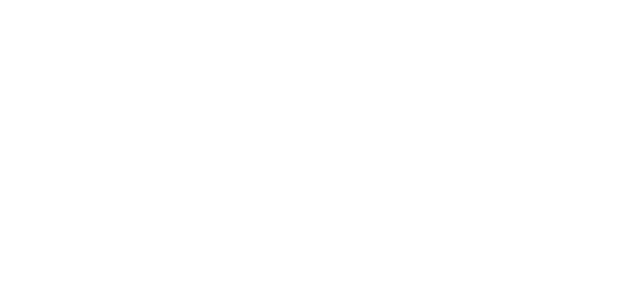
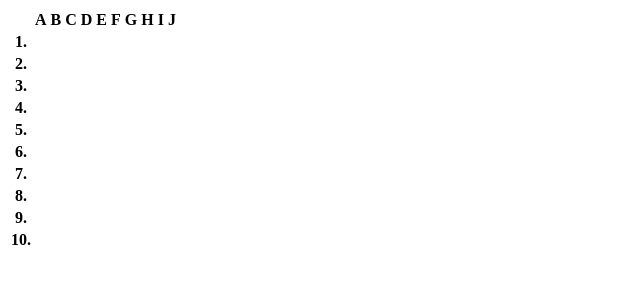
Before and after one commit to BalazsGyulai/torpedo, a plain HTML site: page index.html in a window 1280 px wide. Shown: the whole page, without its empty margins (0-640 px from the left). Drawn offline with Linux system fonts and the light colour scheme.

Commit message:
create the basic game bord

```diff
--- a/index.html
+++ b/index.html
@@ -5,13 +5,154 @@
     <meta http-equiv="X-UA-Compatible" content="IE=edge">
     <meta name="viewport" content="width=device-width, initial-scale=1.0">
     <title>torpedo</title>
+    <link rel="stylesheet" href="./css/style.css">
 </head>
 <body>
     <div id="jatek">
         <div id="tabla">
             <table>
                 <tr>
-
+                  <th></th>
+                  <th>A</th>
+                  <th>B</th>
+                  <th>C</th>
+                  <th>D</th>
+                  <th>E</th>
+                  <th>F</th>
+                  <th>G</th>
+                  <th>H</th>
+                  <th>I</th>
+                  <th>J</th>
+                </tr>
+                <tr>
+                    <th>1.</th>
+                    <td></td>
+                    <td></td>
+                    <td></td>
+                    <td></td>
+                    <td></td>
+                    <td></td>
+                    <td></td>
+                    <td></td>
+                    <td></td>
+                    <td></td>
+                </tr>
+                <tr>
+                    <th>2.</th>
+                    <td></td>
+                    <td></td>
+                    <td></td>
+                    <td></td>
+                    <td></td>
+                    <td></td>
+                    <td></td>
+                    <td></td>
+                    <td></td>
+                    <td></td>
+                </tr>
+                <tr>
+                    <th>3.</th>
+                    <td></td>
+                    <td></td>
+                    <td></td>
+                    <td></td>
+                    <td></td>
+                    <td></td>
+                    <td></td>
+                    <td></td>
+                    <td></td>
+                    <td></td>
+                </tr>
+                <tr>
+                    <th>4.</th>
+                    <td></td>
+                    <td></td>
+                    <td></td>
+                    <td></td>
+                    <td></td>
+                    <td></td>
+                    <td></td>
+                    <td></td>
+                    <td></td>
+                    <td></td>
+                </tr>
+                <tr>
+                    <th>5.</th>
+                    <td></td>
+                    <td></td>
+                    <td></td>
+                    <td></td>
+                    <td></td>
+                    <td></td>
+                    <td></td>
+                    <td></td>
+                    <td></td>
+                    <td></td>
+                </tr>
+                <tr>
+                    <th>6.</th>
+                    <td></td>
+                    <td></td>
+                    <td></td>
+                    <td></td>
+                    <td></td>
+                    <td></td>
+                    <td></td>
+                    <td></td>
+                    <td></td>
+                    <td></td>
+                </tr>
+                <tr>
+                    <th>7.</th>
+                    <td></td>
+                    <td></td>
+                    <td></td>
+                    <td></td>
+                    <td></td>
+                    <td></td>
+                    <td></td>
+                    <td></td>
+                    <td></td>
+                    <td></td>
+                </tr>
+                <tr>
+                    <th>8.</th>
+                    <td></td>
+                    <td></td>
+                    <td></td>
+                    <td></td>
+                    <td></td>
+                    <td></td>
+                    <td></td>
+                    <td></td>
+                    <td></td>
+                    <td></td>
+                </tr>
+                <tr>
+                    <th>9.</th>
+                    <td></td>
+                    <td></td>
+                    <td></td>
+                    <td></td>
+                    <td></td>
+                    <td></td>
+                    <td></td>
+                    <td></td>
+                    <td></td>
+                    <td></td>
+                </tr>
+                <tr>
+                    <th>10.</th>
+                    <td></td>
+                    <td></td>
+                    <td></td>
+                    <td></td>
+                    <td></td>
+                    <td></td>
+                    <td></td>
+                    <td></td>
+                    <td></td>
+                    <td></td>
                 </tr>
             </table>
         </div>
```
